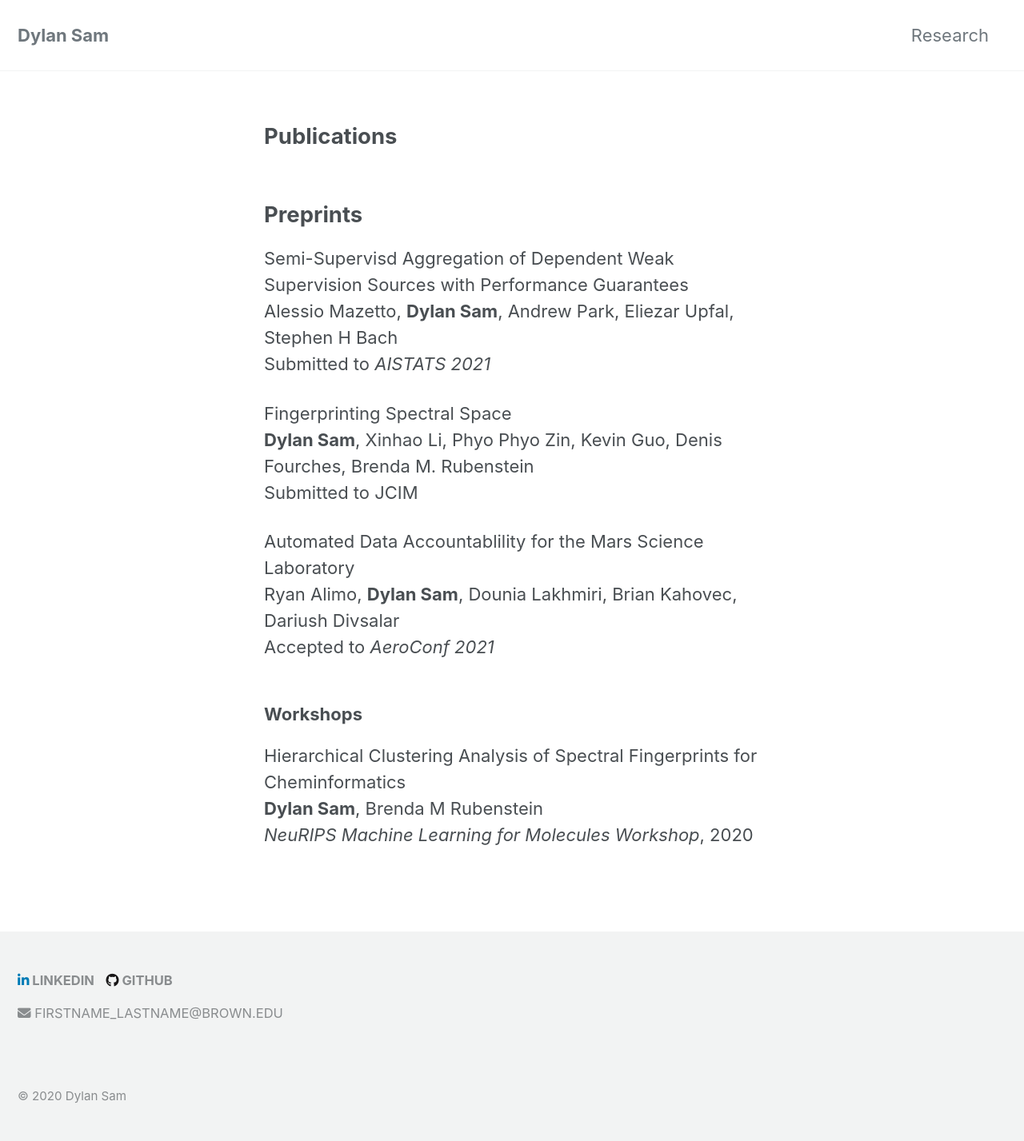
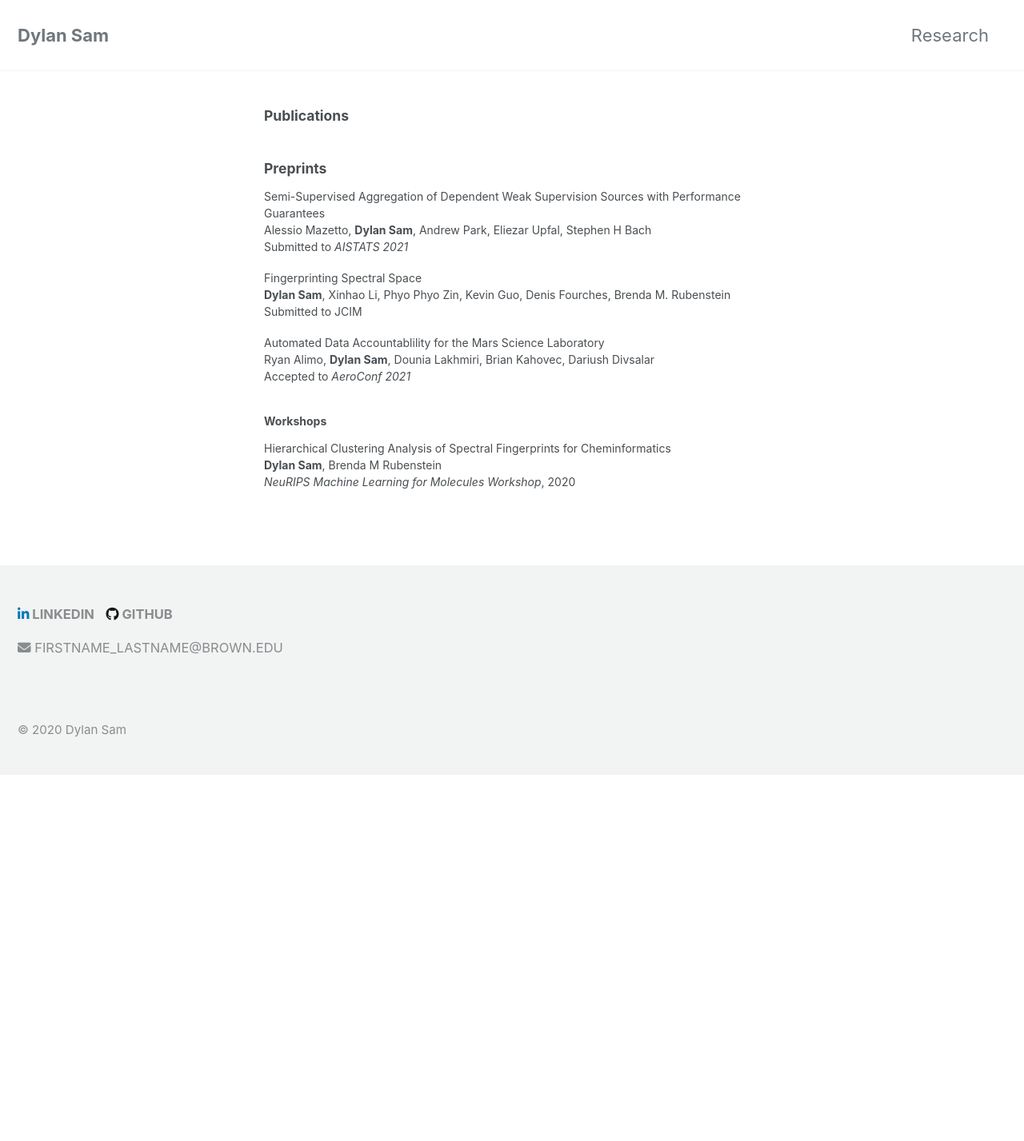
Before and after one commit to dsam99/dsam99.github.io, a Jekyll site: the page built from publications.md, in a window 1280 px wide. Shown: the whole page at 80% size. Built offline with Jekyll 4.4.1, drawn with Linux system fonts in a browser that asks for light colours; cached includes are drawn as plain includes; nearby versions of some CDN libraries; after the commit the page ends 969 px from its top, so only the background shows below that.

Commit message:
fixing pubs section

```diff
--- a/_layouts/publications.html
+++ b/_layouts/publications.html
@@ -9,7 +9,7 @@ author_profile: false
 
 	<h2 class="papers-title">Preprints</h2>
 
- 			<p class="title"> Semi-Supervisd Aggregation of Dependent Weak Supervision Sources with Performance Guarantees <br>
+ 			<p class="title"> Semi-Supervised Aggregation of Dependent Weak Supervision Sources with Performance Guarantees <br>
  			{% comment %} <p class="title"> (name obscured for anonymous review) <br>  {% endcomment %}
 				Alessio Mazetto, <strong>Dylan Sam</strong>, Andrew Park, Eliezar Upfal, Stephen H Bach <br>
 				Submitted to <i> AISTATS 2021 </i></p>
--- a/assets/css/main.scss
+++ b/assets/css/main.scss
@@ -32,6 +32,7 @@ head {
 	padding: 10px;
 	padding-top: 10px;
 	padding-bottom: 10px;
+	font-size: 14px;
 }
 
 .teaching {
```
